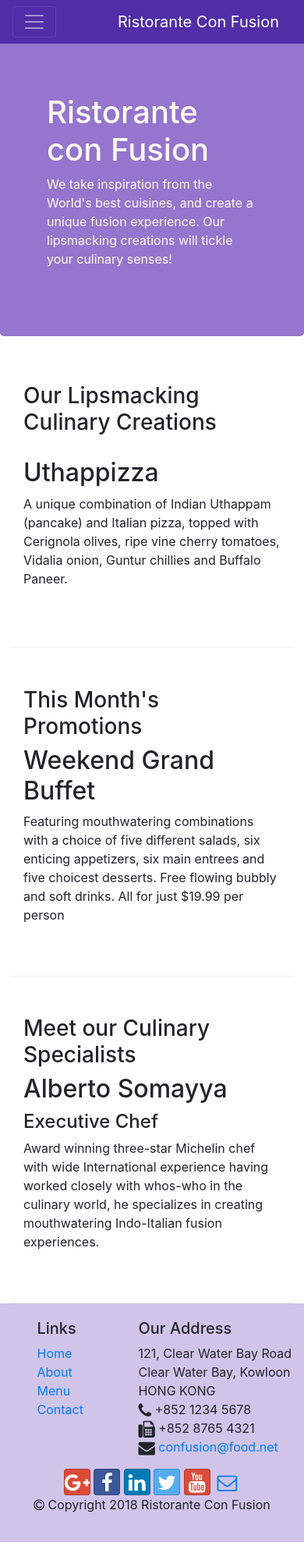
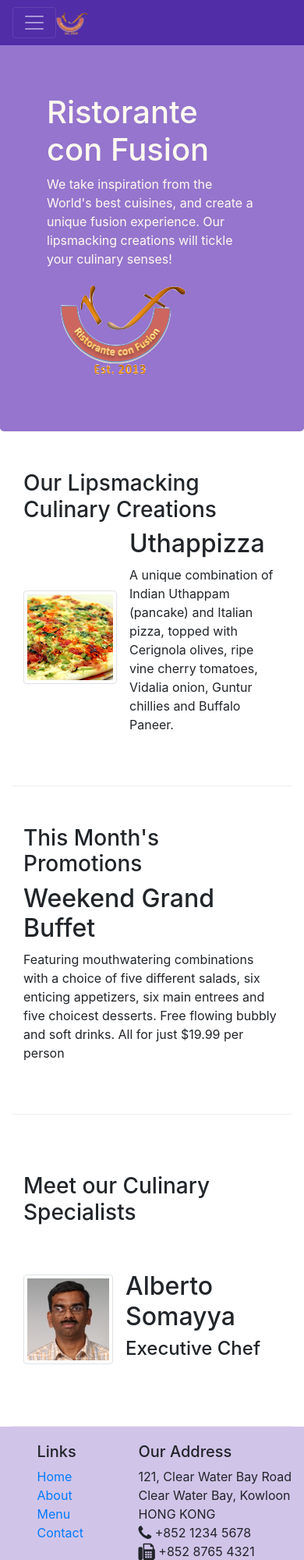
Before and after one commit to msdianyogi/BootstrapExercise, a website: page index.html in a window 390 px wide. Shown: the top 2000 px of the page at 78% size. Before the commit the page ends 1977 px from the top, so only its background shows below. Drawn offline with nearby package versions, Linux system fonts and the light colour scheme.

Commit message:
Images and Media

```diff
--- a/index.html
+++ b/index.html
@@ -21,7 +21,7 @@
             <button class="navbar-toggler" type="button" data-toggle="collapse" data-target="#Navbar">
                 <span class="navbar-toggler-icon"></span>
             </button>
-            <a class="navbar-brand" href="#">Ristorante Con Fusion</a>
+            <a class="navbar-brand mr-auto" href="#"><img src="img/logo.png" height="30" width="41"></a>
                 <div class="collapse navbar-collapse" id="Navbar">
                     <ul class="navbar-nav mr-auto">
                         <li class="nav-item active"><a class="nav-link" href="#"><span class="fa fa-home fa-lg"></span> Home</a></li>
@@ -40,6 +40,9 @@
                     <p>We take inspiration from the World's best cuisines, and create a unique fusion experience. Our lipsmacking creations will tickle your culinary senses!</p>
                 </div>
                 <div class="col-12 col-sm">
+                    <div class="col-12 col-sm align-self-center">
+                        <img src="img/logo.png" class="img-fluid">
+                    </div>
                 </div>
             </div>
         </div>
@@ -51,8 +54,14 @@
                 <h3>Our Lipsmacking Culinary Creations</h3>
             </div>
             <div class="col col-sm order-sm-first col-md">
-                <h2>Uthappizza</h2>
+                <div class="media">
+                    <img class="d-flex mr-3 img-thumbnail align-self-center"
+                        src="./img/uthappizza.png" alt="uthappizza">
+                    <div class="media-body">
+                        <h2 class="mt-0">Uthappizza</h2>
                 <p>A unique combination of Indian Uthappam (pancake) and Italian pizza, topped with Cerignola olives, ripe vine cherry tomatoes, Vidalia onion, Guntur chillies and Buffalo Paneer.</p>
+                    </div>
+                </div>
             </div>
         </div>
 
@@ -72,9 +81,20 @@
                 <h3>Meet our Culinary Specialists</h3>
             </div>
             <div class="col col-sm order-sm-first col-md">
-                <h2>Alberto Somayya</h2>
-                <h4>Executive Chef</h4>
-                <p>Award winning three-star Michelin chef with wide International experience having worked closely with whos-who in the culinary world, he specializes in creating mouthwatering Indo-Italian fusion experiences. </p>
+                <div class="media">
+                    <img class="d-flex mr-3 img-thumbnail align-self-center"
+                            src="img/alberto.png" alt="Alberto Somayya">
+                    <div class="media-body">
+                        <h2 class="mt-0">Alberto Somayya</h2>
+                        <h4>Executive Chef</h4>
+                        <p class="d-none d-sm-block">Award winning three-star Michelin chef with wide
+                            International experience having worked closely with
+                            whos-who in the culinary world, he specializes in
+                            creating mouthwatering Indo-Italian fusion experiences.
+                            </p>
+                    </div>
+                </div>
+
             </div>
         </div>
     </div>
```
Also changed, not shown: aboutus.html (+4 -1 lines), contactus.html (+4 -1 lines), img/alberto.png (added), img/buffet.png (added), img/logo.png (added), img/uthappizza.png (added), 1 other file.
